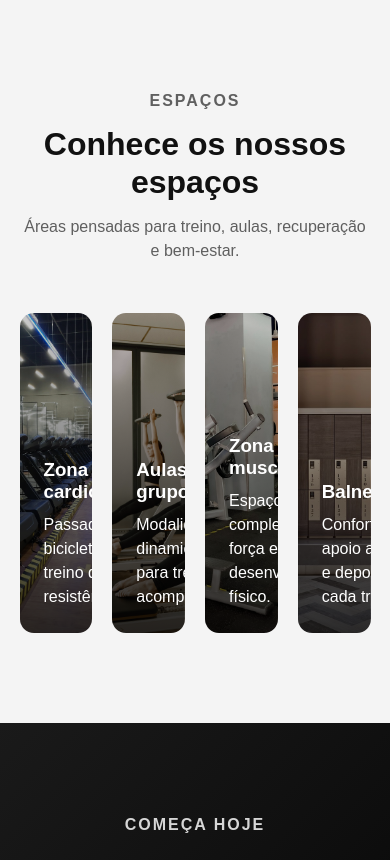
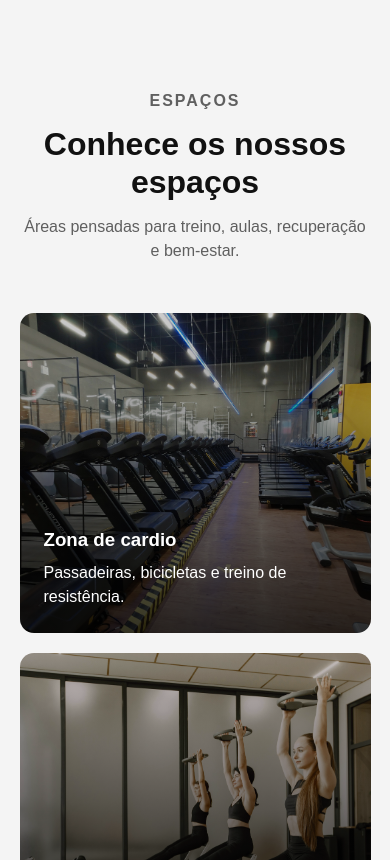
Before and after one commit to FEUP-LTW-2026/LA-Fit, a PHP site: page / in a window 390 px wide. Shown: the part 5640-6500 px from the top of the page. Run offline with PHP 8.4, Linux system fonts and the light colour scheme.

Commit message:
corrigir grid de espacos

```diff
--- a/css/home.css
+++ b/css/home.css
@@ -92,7 +92,7 @@
 
 .espaço-musculação {
     background-image: linear-gradient(rgba(0, 0, 0, 0.2), rgba(0, 0, 0, 0.8)),
-        url("../images/musculaçao.jpg");
+        url("../images/musculação.jpg");
 }
 
 .espaço-balneários {
@@ -139,6 +139,10 @@
     .principal-imagem {
         width: 100%;
     }
+
+    .grelha-espacos {
+        grid-template-columns: repeat(2, 1fr);
+    }
 }
 
 @media (max-width: 700px) {
@@ -156,4 +160,8 @@
         width: 100%;
         margin-top: 20px;
     }
+
+    .grelha-espacos {
+        grid-template-columns: 1fr;
+    }
 }
```
